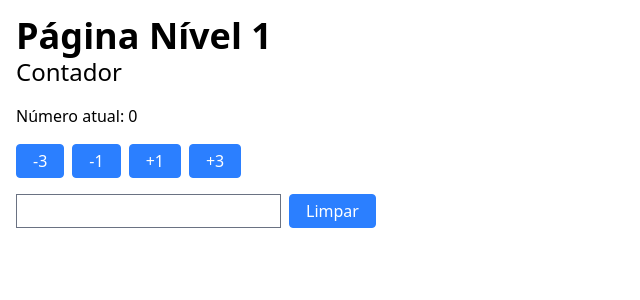
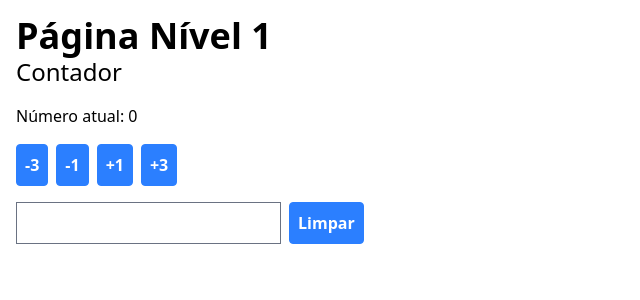
Before and after one commit to DanielJXavier/fundamentos-front-end-react, a Next.js app: page /aula-2/nivel-1 in a window 1280 px wide. Shown: the top 300 px of the page, without its empty margins (0-640 px from the left). Built offline with nearby package versions, Linux system fonts and the light colour scheme.

Commit message:
Alterando código das aulas anteriores

```diff
--- /dev/null
+++ b/src/app/aula-2/layout.tsx
@@ -0,0 +1,7 @@
+export default function Layout({
+  children,
+}: Readonly<{
+  children: React.ReactNode;
+}>) {
+  return <div className="p-4">{children}</div>;
+}
--- /dev/null
+++ b/src/app/aula-3/layout.tsx
@@ -0,0 +1,7 @@
+export default function Layout({
+  children,
+}: Readonly<{
+  children: React.ReactNode;
+}>) {
+  return <div className="p-4">{children}</div>;
+}
--- a/src/app/layout.tsx
+++ b/src/app/layout.tsx
@@ -1,5 +1,7 @@
 import type { Metadata } from "next";
+
 import { Geist, Geist_Mono } from "next/font/google";
+
 import "./globals.css";
 
 const geistSans = Geist({
@@ -13,8 +15,8 @@ const geistMono = Geist_Mono({
 });
 
 export const metadata: Metadata = {
-  title: "Create Next App",
-  description: "Generated by create next app",
+  title: "Next.js app",
+  description: "Fundamentos de Front-End com React",
 };
 
 export default function RootLayout({
@@ -27,7 +29,7 @@ export default function RootLayout({
       <body
         className={`${geistSans.variable} ${geistMono.variable} antialiased`}
       >
-        <div className="p-4">{children}</div>
+        {children}
       </body>
     </html>
   );
--- a/src/components/aula-2/Button.tsx
+++ b/src/components/aula-2/Button.tsx
@@ -1,16 +1,16 @@
 "use client";
 
-import { FC, MouseEventHandler, ReactNode } from "react";
+import { ButtonHTMLAttributes, FC } from "react";
 
-type ButtonProps = {
-  onClick: MouseEventHandler<HTMLButtonElement>;
-  children: ReactNode;
-};
-
-export const Button: FC<ButtonProps> = ({ onClick, children }) => (
+export const Button: FC<ButtonHTMLAttributes<HTMLButtonElement>> = ({
+  onClick,
+  children,
+  ...props
+}) => (
   <button
-    className="border border-blue-500 px-4 py-1 rounded cursor-pointer bg-blue-500 hover:bg-blue-900 text-[#fff]"
+    className="border border-blue-500 p-2 rounded cursor-pointer bg-blue-500 hover:bg-blue-900 text-[#fff] font-bold"
     onClick={onClick}
+    {...props}
   >
     {children}
   </button>
```
